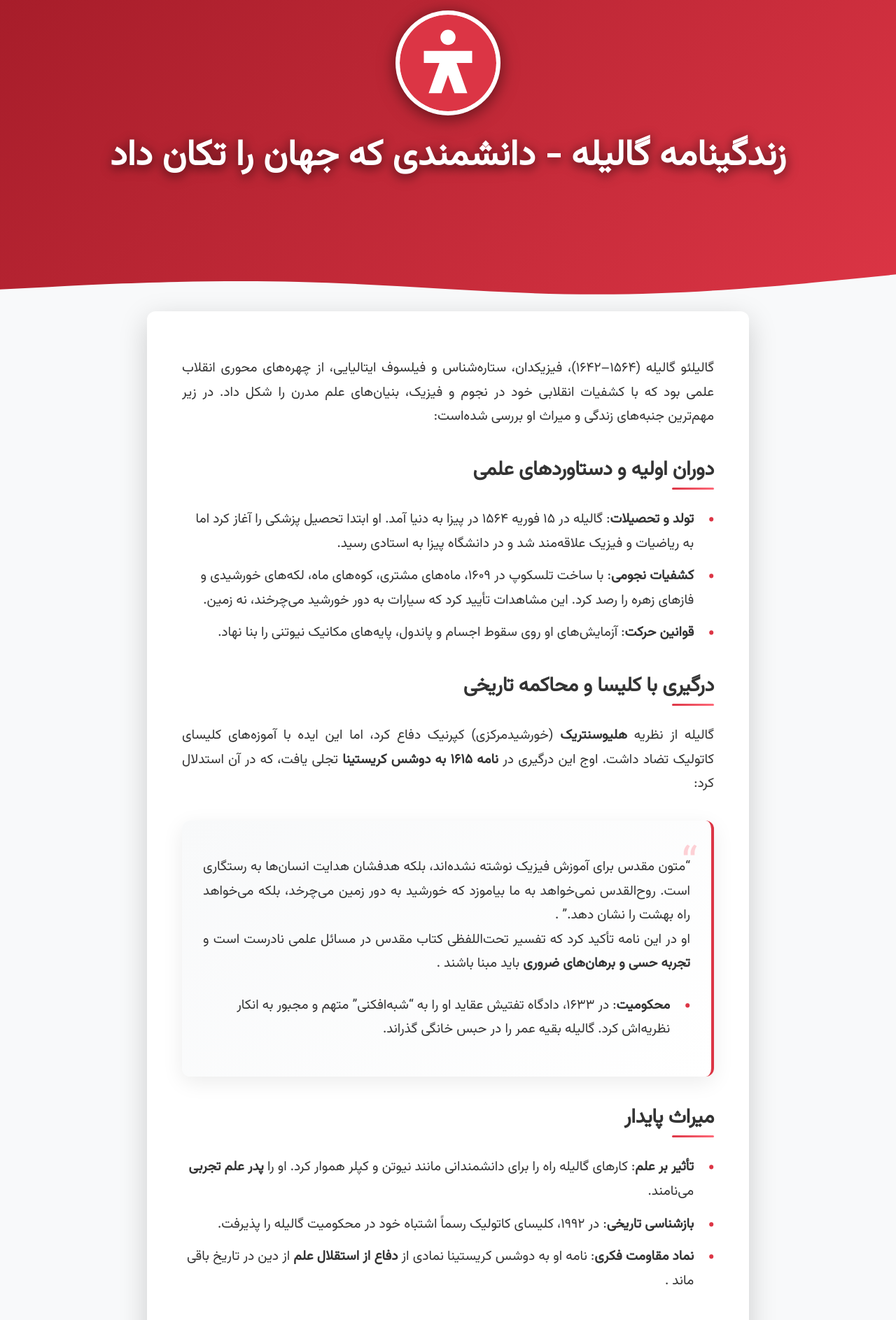
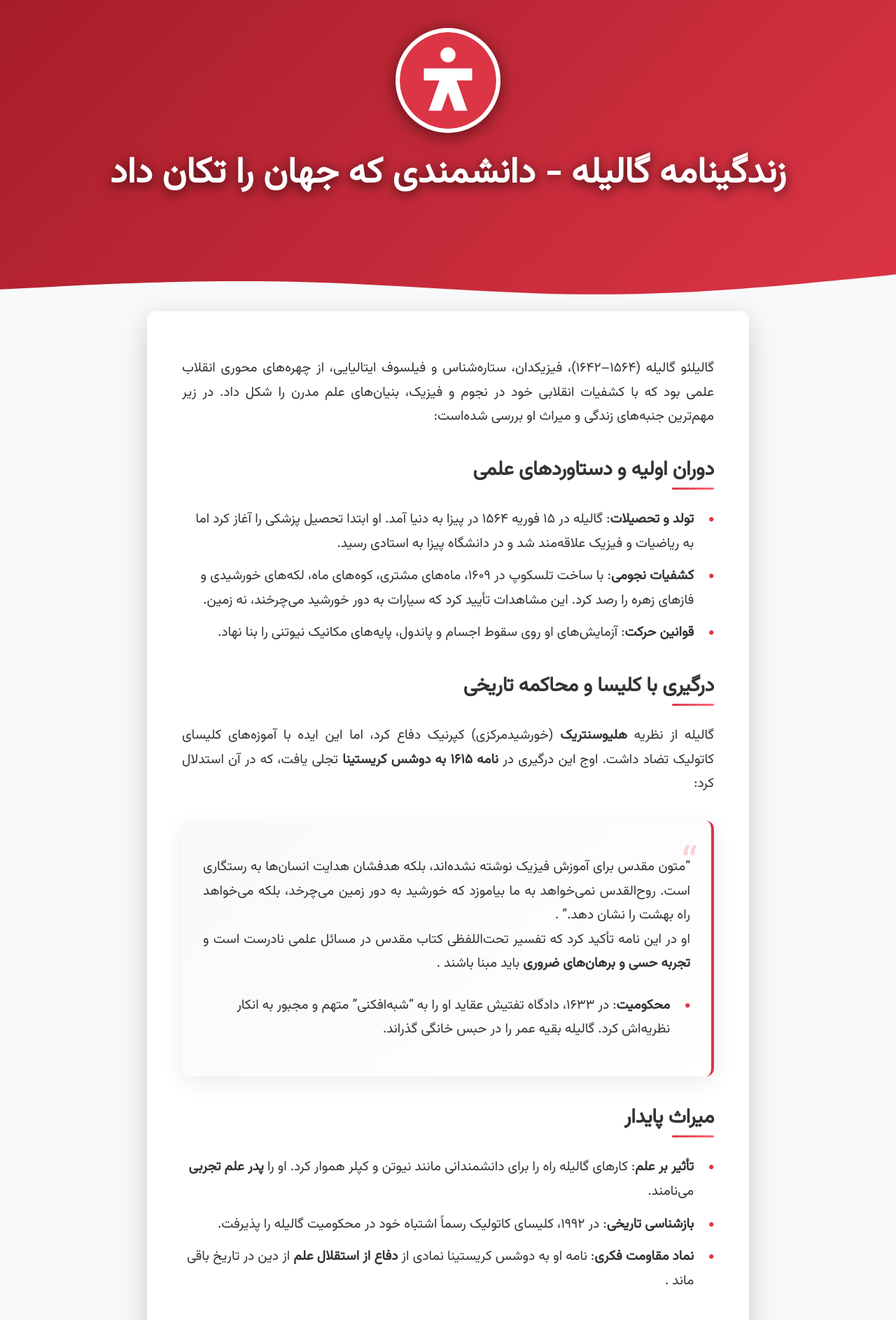
Before and after one commit to darkblog/darkblog.github.io, a Jekyll site: the page built from _posts/2025-7-5-68.md, in a window 1280 px wide. Shown: the top 1887 px of the page at 70% size. Built offline with Jekyll 4.4.1, drawn with Linux system fonts in a browser that asks for light colours.

Commit message:
Update post.html

```diff
--- a/_layouts/post.html
+++ b/_layouts/post.html
@@ -94,7 +94,6 @@
             flex-direction: column;
             align-items: center;
             justify-content: flex-start;
-            padding-top: 0; /* اصلاح شده: حذف padding-top */
         }
 
         nav {
@@ -129,7 +128,7 @@
             min-height: 180px;
             flex-grow: 1;
             width: 100%;
-            position: relative; /* اصلاح شده: اضافه شدن position relative */
+            position: relative;
         }
 
         .header-content {
```
